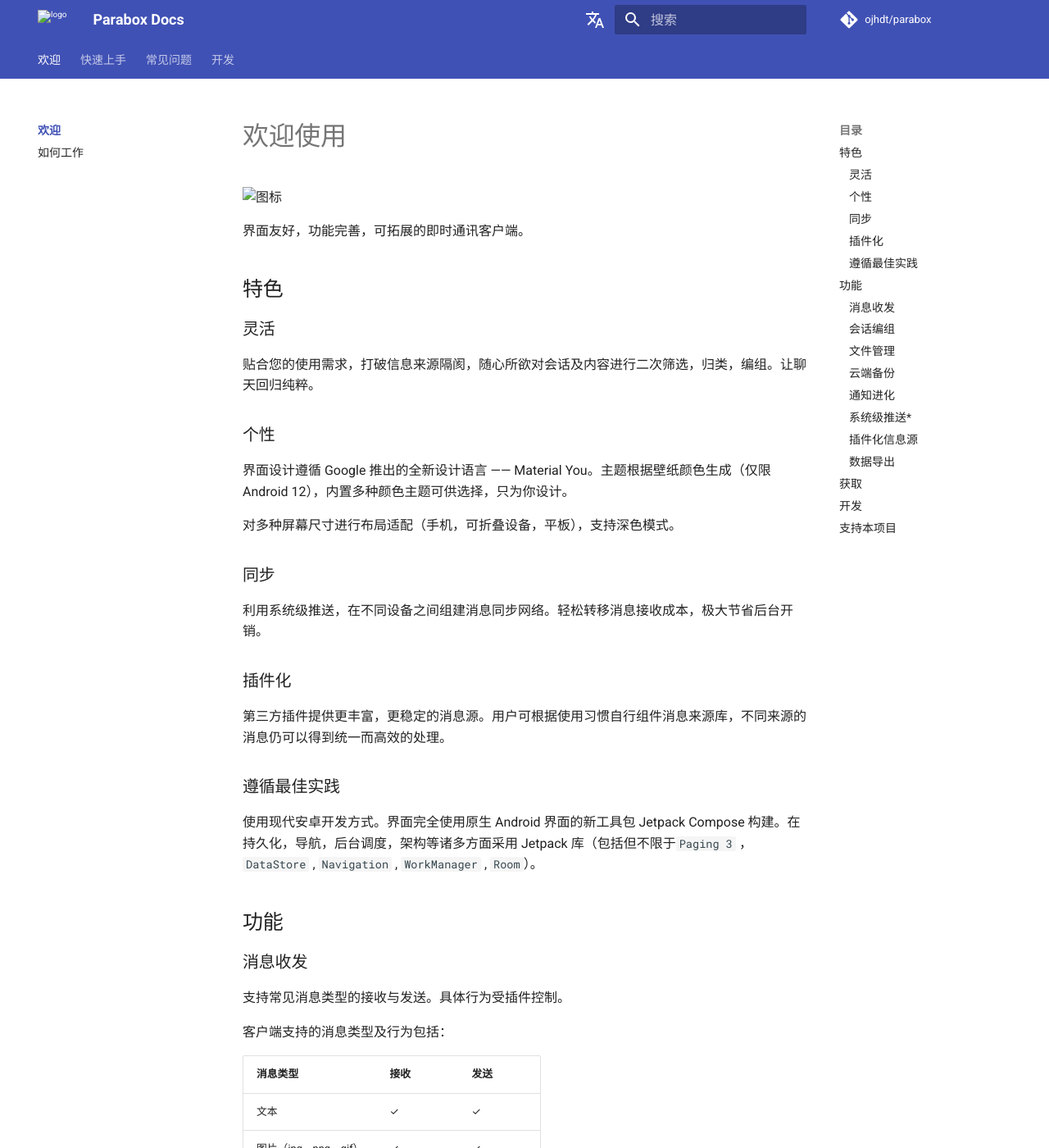
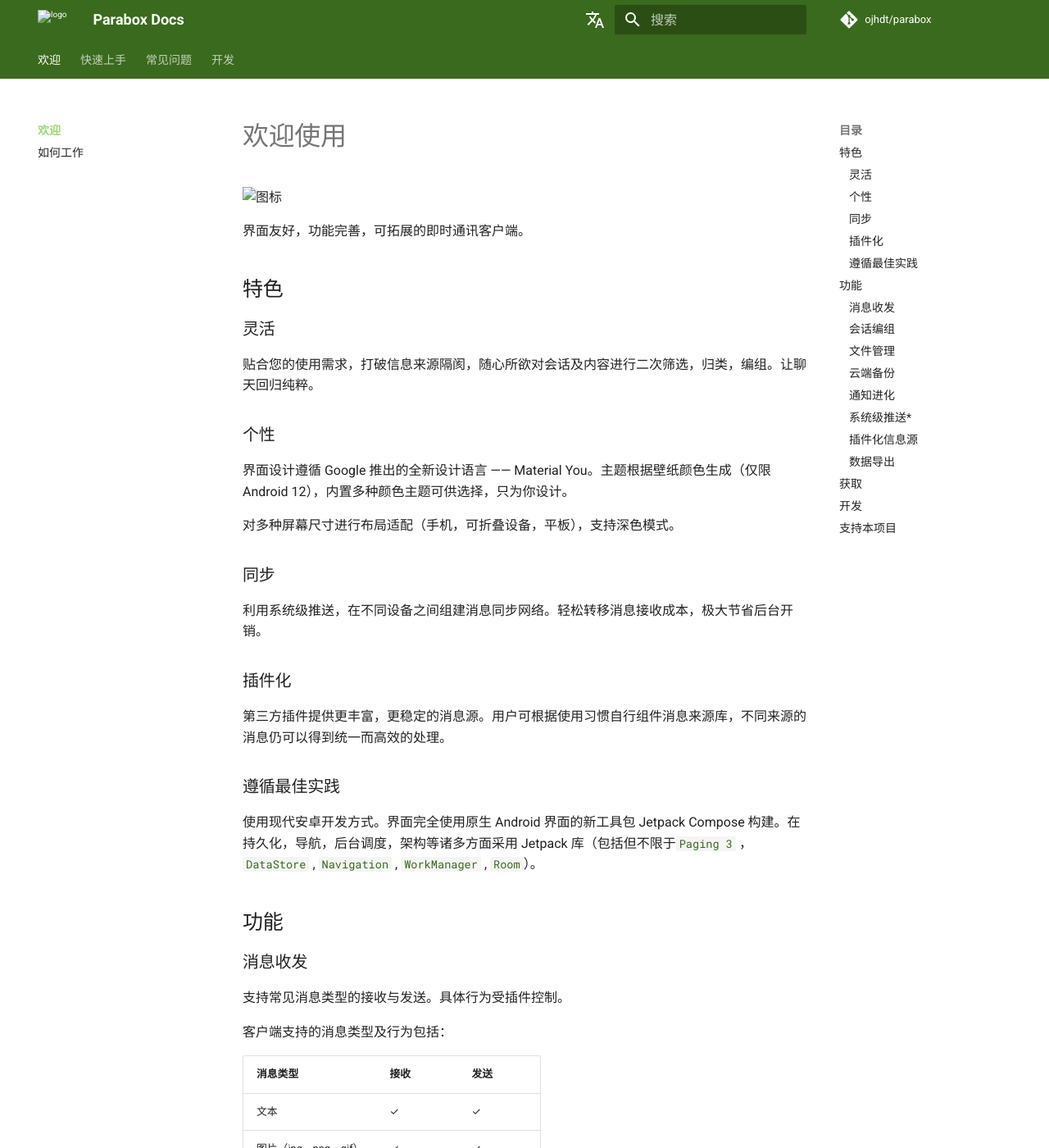
Before and after one commit to Parabox-App/parabox-docs, an MkDocs documentation site: the page built from docs/index.md, in a window 1280 px wide and 1400 px high. Shown: the whole window at 82% size. Built offline with MkDocs 1.6.1 and Material for MkDocs 9.7.7, drawn with Linux system fonts in a browser that asks for light colours; comment, search, counter and statistics services are not loaded.

Commit message:
change color & deployment

```diff
--- /dev/null
+++ b/docs/stylesheets/extra.css
@@ -0,0 +1,8 @@
+[data-md-color-scheme="parabox"] {
+    --md-primary-fg-color:        #3A6A1D;
+    --md-primary-fg-color--light: #BAF395;
+    --md-primary-fg-color--dark:  #235105;
+    --md-accent-fg-color:         #3A6A1D;
+    --md-code-fg-color:         #3A6A1D;
+    --md-typeset-a-color: #9FD67C;
+  }
--- a/mkdocs.yml
+++ b/mkdocs.yml
@@ -63,3 +63,9 @@ theme:
     - social
     - git-revision-date-localized:
         enable_creation_date: true
+
+  palette:
+    scheme: parabox
+
+extra_css:
+  - stylesheets/extra.css
```
Also changed, not shown: 1 other file.
